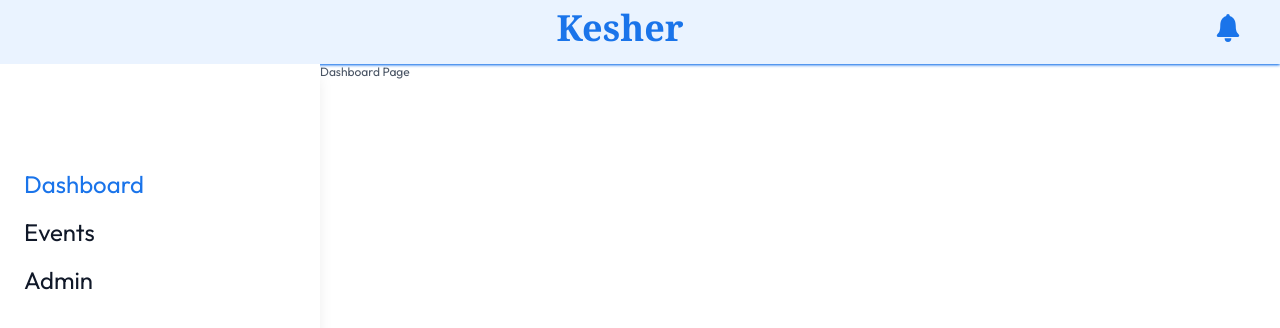
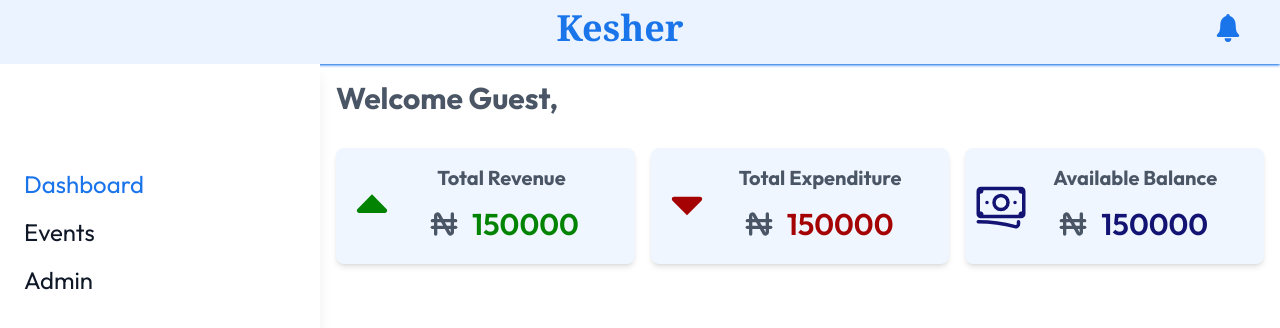
Before and after one commit to chuksdozie/kesher, a Next.js app: page /dashboard in a window 1280 px wide. Shown: the top 328 px of the page. Built offline with nearby package versions, Linux system fonts and the light colour scheme.

Commit message:
feat: added greeting and createdd card template for dashboard

```diff
--- /dev/null
+++ b/src/components/Card.tsx
@@ -0,0 +1,41 @@
+import { IconType } from "react-icons";
+import { TbCurrencyNaira } from "react-icons/tb";
+type CardProps = {
+  title: string;
+  value: number;
+  color: "red" | "green" | "blue";
+  icon: IconType;
+};
+
+export default function Card({
+  title,
+  value,
+  color,
+  icon: Icon,
+}: CardProps): React.JSX.Element {
+  const colorClass = {
+    red: "text-[#A50303]",
+    green: "text-[#028402]",
+    blue: "text-[#131373]",
+  };
+  return (
+    <div className="flex shadow-md rounded-lg bg-blue-50">
+      <div className="flex p-2">
+        <Icon className={` self-center w-14 h-14 ${colorClass[color]}`} />
+      </div>
+      <div className="flex flex-col h-20pace-y-2  p-4 ">
+        <h2 className="text-xl font-bold mb-2 truncate self-center">{title}</h2>
+        <div className="flex space-x-2">
+          <div className=" self-center">
+            <TbCurrencyNaira className="w-10 h-12" />
+          </div>
+          <div className="self-center">
+            <p className={`text-3xl font-semibold ${colorClass[color]}`}>
+              {value}
+            </p>
+          </div>
+        </div>
+      </div>
+    </div>
+  );
+}
--- a/src/hooks/Sheet.ts
+++ b/src/hooks/Sheet.ts
@@ -35,8 +35,8 @@ export function useSheet() {
 
   return {
     names: users?.data || [],
-    isLoading: mutation.isPending,
-    error: mutation.error,
+    isLoading,
+    error,
     addName: mutation.mutate,
   };
 }
--- /dev/null
+++ b/src/hooks/getUser.ts
@@ -0,0 +1,3 @@
+export function useGetUser() {
+  return "Guest";
+}
--- a/src/hooks/index.ts
+++ b/src/hooks/index.ts
@@ -1 +1,2 @@
 export * from "./Sheet";
+export * from "./getUser";
--- a/src/pages/dashboard.tsx
+++ b/src/pages/dashboard.tsx
@@ -1,3 +1,34 @@
+import Card from "@/components/Card";
+import { useGetUser } from "@/hooks";
+// import { HiMiniBanknotes } from "react-icons/hi2";
+import { HiOutlineBanknotes } from "react-icons/hi2";
+import { TiArrowSortedDown, TiArrowSortedUp } from "react-icons/ti";
+
 export default function Dashboard(): React.JSX.Element {
-  return <div>Dashboard Page</div>;
+  const user: string = useGetUser();
+  return (
+    <section>
+      <h1 className="text-3xl font-bold p-4">Welcome {user},</h1>
+      <div className="grid grid-cols-1 sm:grid-cols-2 lg:grid-cols-3 gap-4 p-4">
+        <Card
+          title="Total Revenue"
+          value={150000}
+          color={"green"}
+          icon={TiArrowSortedUp}
+        />
+        <Card
+          title="Total Expenditure"
+          value={150000}
+          color={"red"}
+          icon={TiArrowSortedDown}
+        />
+        <Card
+          title="Available Balance"
+          value={150000}
+          color={"blue"}
+          icon={HiOutlineBanknotes}
+        />
+      </div>
+    </section>
+  );
 }
```
